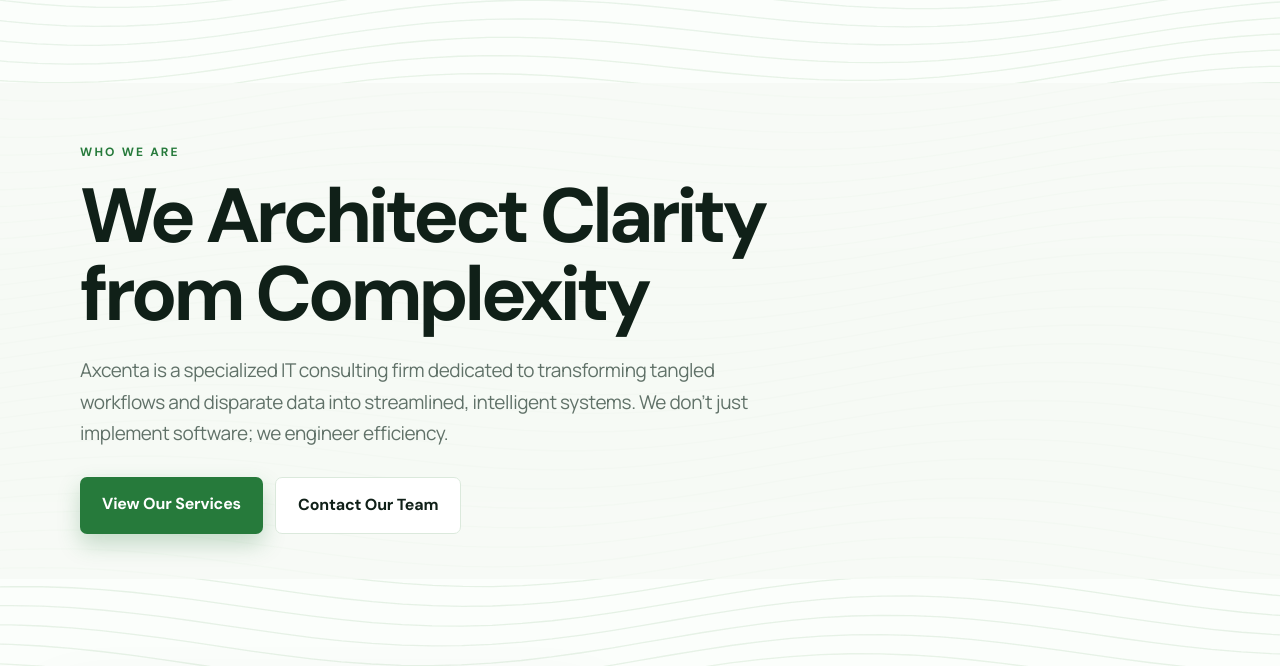
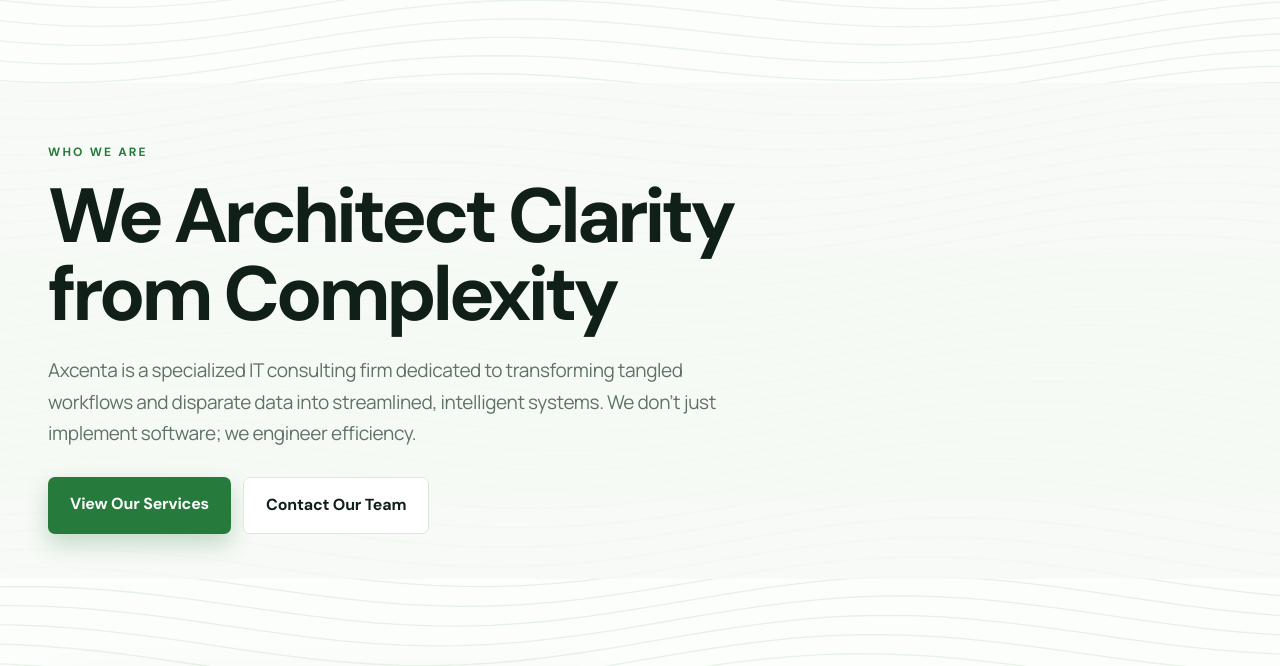
Before and after one commit to Antony-Nixon/axcenta-website-preview, a plain HTML site: page wwa.html in a window 1280 px wide. Shown: the part 84-750 px from the top of the page. Drawn offline with Linux system fonts and the light colour scheme; animation ran at ten frames a second.

Commit message:
Align compact page heroes to site grid

```diff
--- a/styles.css
+++ b/styles.css
@@ -57,6 +57,7 @@ body{font-family:"Manrope","Avenir Next","Segoe UI",sans-serif;letter-spacing:-.
 /* site-wide alignment pass: every page uses one editorial grid and shared left edges */
 .container{width:min(1380px,calc(100% - 96px));margin-inline:auto}
 .narrow{width:min(1120px,100%);max-width:none;margin-inline:auto}
+.hero.compact .container.narrow{width:min(1380px,calc(100% - 96px));max-width:none;margin-inline:auto}
 .hero-grid,.story-grid{grid-template-columns:minmax(0,1fr) minmax(0,1fr);gap:clamp(48px,6vw,92px);align-items:center}
 .hero-grid>*,.story-grid>*{min-width:0}
 .hero-grid>div:first-child,.story-grid>div:last-child{text-align:left}
@@ -86,3 +87,4 @@ body{font-family:"Manrope","Avenir Next","Segoe UI",sans-serif;letter-spacing:-.
 .footer-grid>span,.footer-grid>div,.footer-grid>p{min-width:0}
 @media(max-width:1100px){.container,.cta .container{width:calc(100% - 64px)}.hero-grid,.story-grid{gap:48px}.team-grid{grid-template-columns:repeat(3,minmax(0,1fr))}}
 @media(max-width:800px){.container,.cta .container{width:calc(100% - 40px)}.narrow{width:100%}.hero-grid,.story-grid{grid-template-columns:1fr;gap:35px}.hero-grid .visual,.story-grid .visual{width:100%;max-width:none}.cards{grid-template-columns:1fr}.team-grid{grid-template-columns:repeat(2,minmax(0,1fr))}.footer-grid{display:block}.footer-grid>*+*{margin-top:14px}}
+@media(max-width:800px){.hero.compact .container.narrow{width:calc(100% - 40px)}}
```
